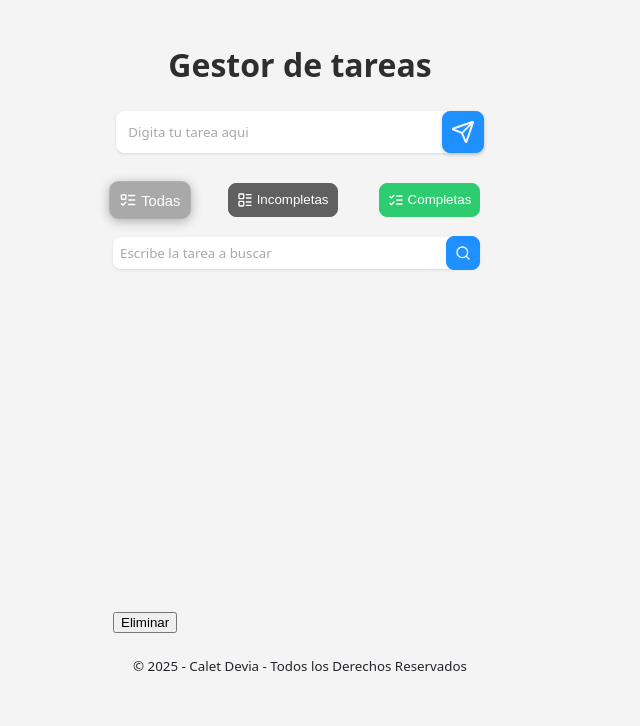
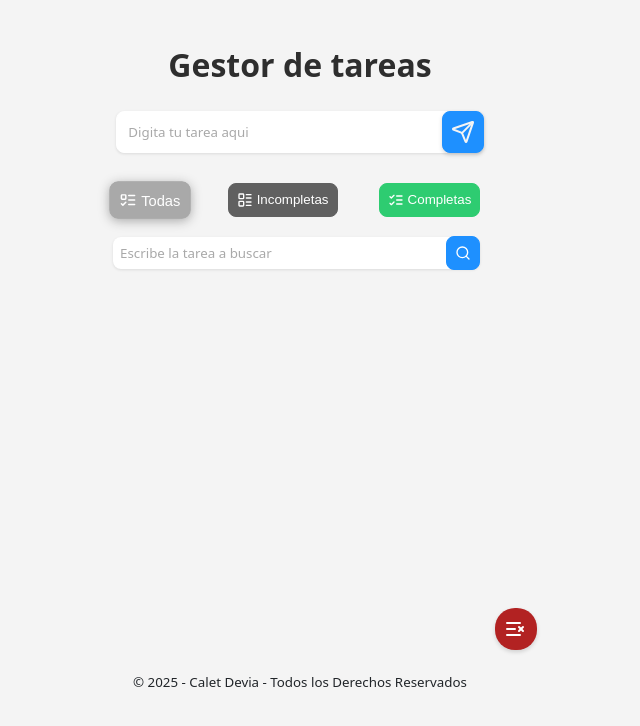
Before and after one commit to Ledtius/Task-Management-React, a React (Vite) app: page / in a window 1280 px wide. Shown: the top 726 px of the page, without its empty margins (340-980 px from the left). Built offline with nearby package versions, Linux system fonts and the light colour scheme.

Commit message:
Added styles for the TaskDelete

```diff
--- a/src/components/Task/TaskDelete.jsx
+++ b/src/components/Task/TaskDelete.jsx
@@ -1,3 +1,7 @@
+import taskDeleteStyles from "../../styles/Task/TaskDelete.module.css";
+
+import { ListX } from "lucide-react";
+
 const TaskDelete = ({ taskList, setTaskList, listState }) => {
   const handleBtn = () => {
     if (listState === "incomplete")
@@ -12,8 +16,10 @@ const TaskDelete = ({ taskList, setTaskList, listState }) => {
   };
 
   return (
-    <section>
-      <button onClick={handleBtn}>Eliminar</button>
+    <section className={taskDeleteStyles.section}>
+      <button className={taskDeleteStyles.deleteBtn} onClick={handleBtn}>
+        <ListX className={taskDeleteStyles.deleteIcon} />
+      </button>
     </section>
   );
 };
--- /dev/null
+++ b/src/styles/Task/TaskDelete.module.css
@@ -0,0 +1,43 @@
+.section {
+  display: flex;
+  align-items: center;
+  width: 100%;
+  flex-direction: row-reverse;
+  position: relative;
+  height: 4rem;
+}
+.deleteBtn {
+  position: absolute;
+  right: -5rem;
+  display: flex;
+  align-items: center;
+  border: 1px solid transparent;
+  border-radius: var(--padding);
+  padding: var(--padding-btn);
+  background-color: var(--color-bg-delete-task);
+  box-shadow: var(--shadow-btn);
+  cursor: pointer;
+  transition: all 0.4s ease;
+}
+
+.deleteBtn:hover {
+  transform: scale(1.1);
+  border: 1px solid var(--color-bg-delete-task);
+  background-color: var(--color-text-filter);
+  box-shadow: var(--shadow-hover-delete-task);
+}
+
+.deleteBtn:hover .deleteIcon {
+  stroke: var(--hover-delete-task);
+  transition: all 0.4s ease;
+}
+
+.deleteIcon {
+  stroke: var(--color-text-filter);
+}
+
+@media (max-width: 768px) {
+  .deleteBtn {
+    right: 0;
+  }
+}
```
